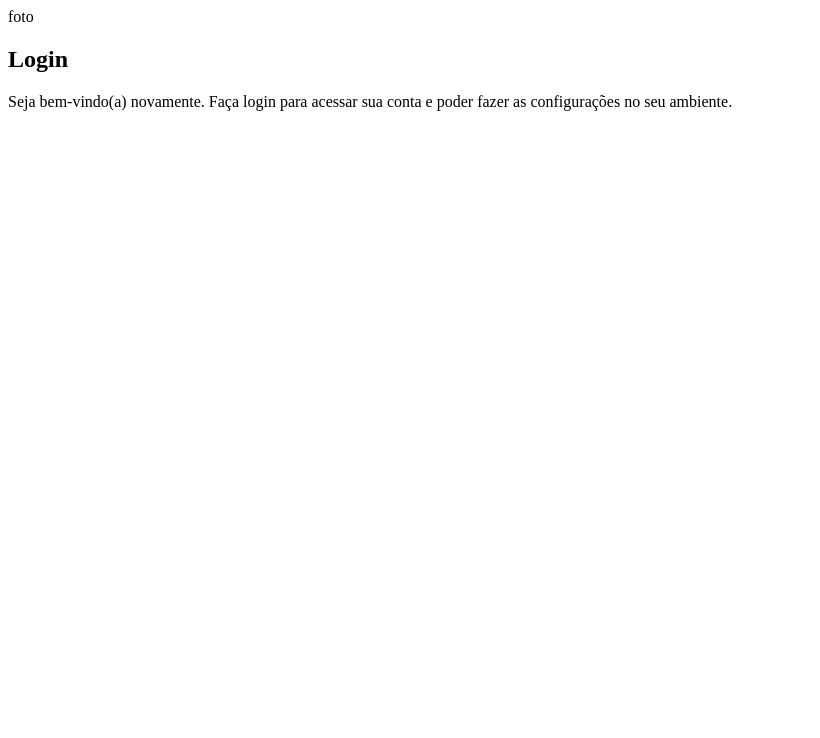
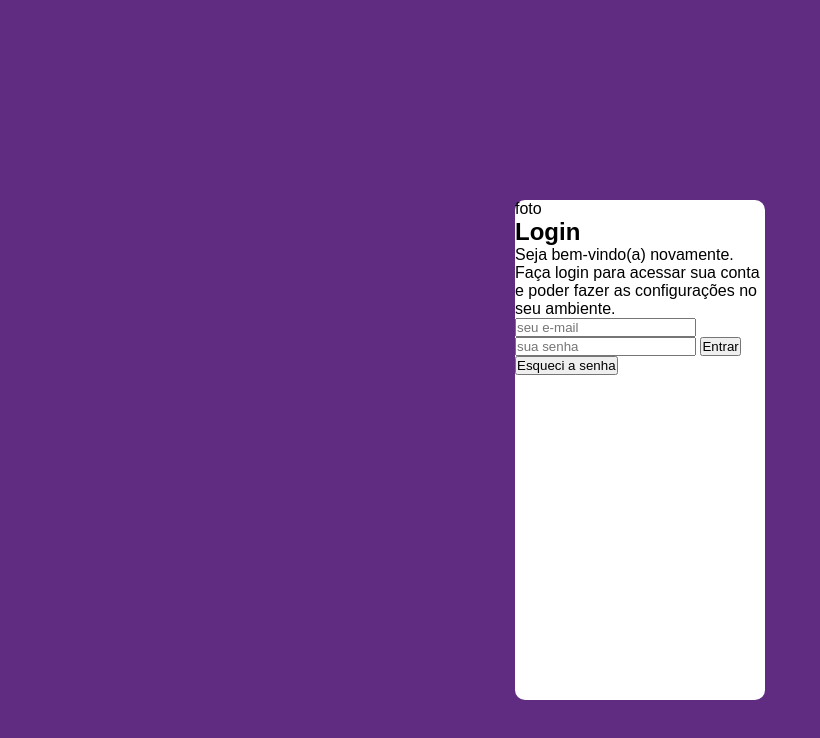
Before and after one commit to isaiasigashira/projeto-login, a plain HTML site: page index.html in a window 1280 px wide. Shown: the whole page, without its empty margins (0-820 px from the left). Drawn offline with Linux system fonts and the light colour scheme.

Commit message:
trabalhando  no estilo do projeto login

```diff
--- a/estilos/style.css
+++ b/estilos/style.css
@@ -5,3 +5,22 @@
     Verde: #49a09d
     Lilás: #5f2c82
 */
+
+*{
+    font-family: Arial, Helvetica, sans-serif;
+    padding: 0;
+    margin: 0;
+}
+
+body{
+    background-color: #5f2c82;
+}
+
+main{
+    width: 250px;
+    height: 500px;
+    margin: auto;
+    margin-top: 25vh;
+    border-radius: 10px;
+    background-color: white;
+}
--- a/index.html
+++ b/index.html
@@ -18,7 +18,14 @@
                     Seja bem-vindo(a) novamente. Faça login para acessar sua conta e poder fazer as configurações no seu ambiente.
                 </p>
                 <form action="login.php" method="post">
-
+                    <label for="iemail">
+                        <input type="email" name="email" id="iemail" placeholder="seu e-mail">
+                    </label>
+                    <label for="isen">
+                        <input type="password" name="sen" id="isen" placeholder="sua senha">
+                    </label>
+                    <input type="submit" value="Entrar">
+                    <input type="submit" value="Esqueci a senha">
                 </form>
             </div>
         </section>
```
